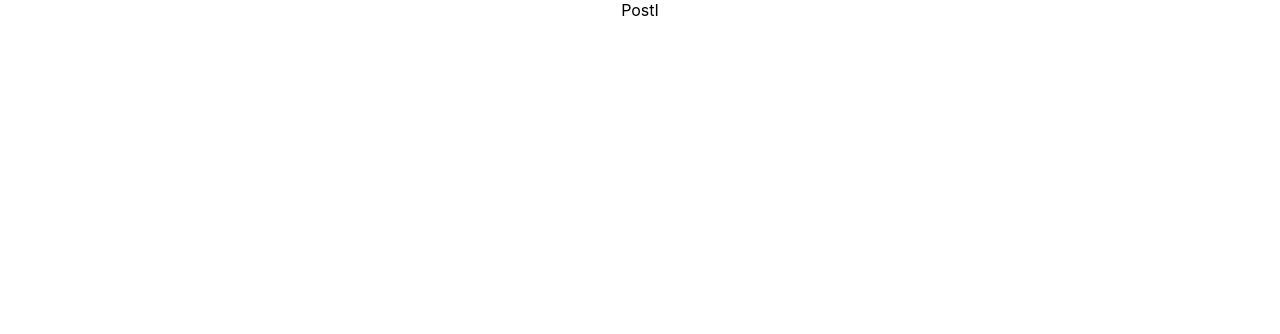
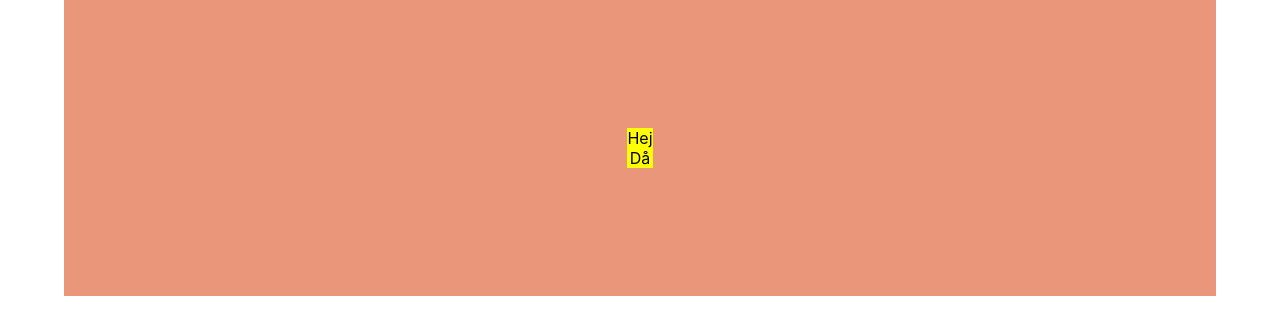
Before and after one commit to Smuttarn/Posti, a React (Create React App) app in the folder posti/: page / in a window 1280 px wide. Shown: the top 334 px of the page. Built offline with nearby package versions, Linux system fonts and the light colour scheme.

Commit message:
lite css, lite nya filer

```diff
--- a/posti/package.json
+++ b/posti/package.json
@@ -8,6 +8,7 @@
     "@testing-library/user-event": "^12.8.3",
     "react": "^17.0.2",
     "react-dom": "^17.0.2",
+    "react-script": "^2.0.5",
     "react-scripts": "4.0.3",
     "web-vitals": "^1.1.2"
   },
--- a/posti/src/App.js
+++ b/posti/src/App.js
@@ -1,9 +1,10 @@
 import './App.css';
+import Board from './View/Board';
 
 function App() {
   return (
     <div className="App">
-      <header>PostI</header>
+      <Board/>
     </div>
   );
 }
--- /dev/null
+++ b/posti/src/View/Board.js
@@ -0,0 +1,12 @@
+import PostIt from "./PostIt";
+import "./Style.css";
+
+function Board() {
+    return (
+      <div className="Board">
+          <PostIt header="Hej" body="Då"></PostIt>
+      </div>
+    );
+  }
+
+  export default Board;
--- a/posti/src/View/PostIt.js
+++ b/posti/src/View/PostIt.js
@@ -0,0 +1,12 @@
+import React from 'react';
+
+function PostIt(props) {
+  return (
+    <div className="Postit">
+      <header>{props.header}</header>
+      <body>{props.body}</body>
+    </div>
+  );
+}
+
+export default PostIt;
--- /dev/null
+++ b/posti/src/View/Style.css
@@ -0,0 +1,18 @@
+.Board {
+    margin: auto;
+    padding: 10%;
+    width: 70%;
+    height: 80%;
+    display: flex;
+    justify-content: center;
+    align-items: center;
+    background-color: darksalmon;
+}
+
+.Postit {
+    background-color: yellow;
+}
+
+@media screen {
+
+}
```
Also changed, not shown: posti/src/Model/RequestModel.js (renamed from posti/src/Model/Model.js), posti/src/Model/ResponseModel.js (added), posti/src/Model/User.js (added), 2 other files (tests, documents, lock files or other folders).
